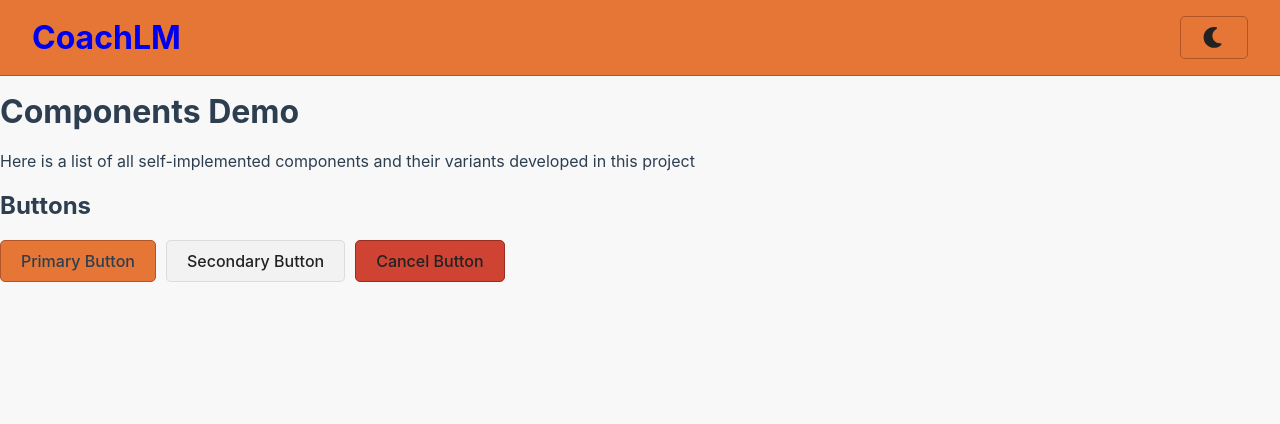
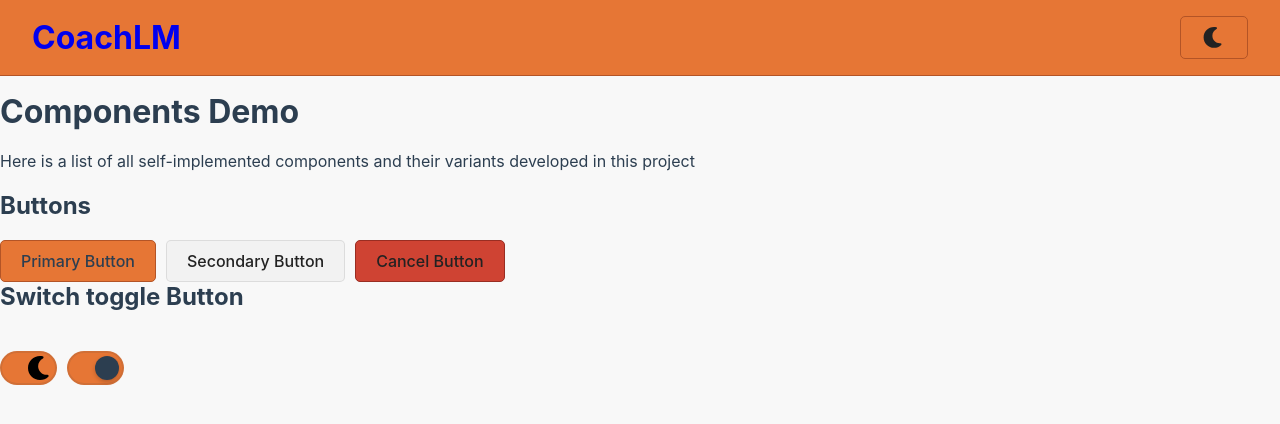
Before and after one commit to baptiste-dubillaud/coachlm, a Vue app in the folder frontend/: page /components in a window 1280 px wide. Shown: the top 424 px of the page. Built offline with nearby package versions, Linux system fonts and the light colour scheme.

Commit message:
adds toggle button

```diff
--- /dev/null
+++ b/frontend/src/components/buttons/toggle/ToggleButton.vue
@@ -0,0 +1,100 @@
+<script setup lang="ts">
+const props = defineProps<{
+    modelValue: boolean
+    iconOn?: string
+    iconOff?: string
+    label?: string
+}>()
+
+const emit = defineEmits<{
+    'update:modelValue': [value: boolean]
+}>()
+
+const toggle = () => {
+    emit('update:modelValue', !props.modelValue)
+}
+</script>
+
+<template>
+    <div class="toggle-wrapper">
+        <label v-if="label" class="toggle-label">{{ label }}</label>
+        <button
+            class="toggle-switch"
+            :class="{ active: modelValue }"
+            @click="toggle"
+            type="button"
+            role="switch"
+            :aria-checked="modelValue">
+            <span class="toggle-track">
+                <span v-if="!iconOn && !iconOff" class="toggle-thumb">
+                </span>
+                    <font-awesome-icon
+                        :icon="modelValue ? iconOn : iconOff"
+                        class="toggle-icon" />
+            </span>
+        </button>
+    </div>
+</template>
+
+<style scoped lang="scss">
+.toggle-wrapper {
+    display: flex;
+    align-items: center;
+    gap: 12px;
+}
+
+.toggle-label {
+    font-size: 1rem;
+    font-weight: 500;
+    color: var(--vt-text-primary);
+    user-select: none;
+}
+
+.toggle-switch {
+    position: relative;
+    background: transparent;
+    border: none;
+    padding: 0;
+    cursor: pointer;
+    outline: none;
+
+    .toggle-track {
+        display: block;
+        width: 57px;
+        height: 34px;
+        background-color: var(--vt-bg-secondary);
+        border: 2px solid var(--vt-border-secondary);
+        border-radius: 50px;
+        transition: all 0.3s cubic-bezier(0.4, 0, 0.2, 1);
+    }
+
+    &.active .toggle-track {
+        background-color: var(--vt-accent-primary);
+    }
+
+    &.active .toggle-thumb,
+    &.active .toggle-icon {
+        transform: translateX(23px);
+    }
+}
+
+.toggle-thumb,
+.toggle-icon {
+    position: absolute;
+    top: 5px;
+    left: 5px;
+    width: 24px;
+    height: 24px;
+    display: flex;
+    align-items: center;
+    justify-content: center;
+    transition: transform 0.3s cubic-bezier(0.4, 0, 0.2, 1);
+}
+
+.toggle-thumb {
+    background-color: var(--vt-text-primary);
+    border-radius: 50%;
+    box-shadow: 0 2px 4px rgba(0, 0, 0, 0.2);
+}
+
+</style>
--- a/frontend/src/core/pages/components/Components.vue
+++ b/frontend/src/core/pages/components/Components.vue
@@ -1,6 +1,10 @@
 <script setup lang="ts">
+import { ref } from 'vue';
 
 import Button from '@/components/buttons/basic/Button.vue';
+import ToggleButton from '@/components/buttons/toggle/ToggleButton.vue';
+
+const isEnabled = ref(true);
 
 </script>
 
@@ -18,6 +22,13 @@ import Button from '@/components/buttons/basic/Button.vue';
         <Button level="secondary">Secondary Button</Button>
         <Button type="reset">Cancel Button</Button>
     </div>
+
+    <h2>Switch toggle Button</h2>
+
+    <div>
+        <ToggleButton v-model="isEnabled" icon-on="fas fa-moon" icon-off="fas fa-sun"/>
+        <ToggleButton v-model="isEnabled"></ToggleButton>
+    </div>
 </template>
 
 <style scoped lang="scss">
```
